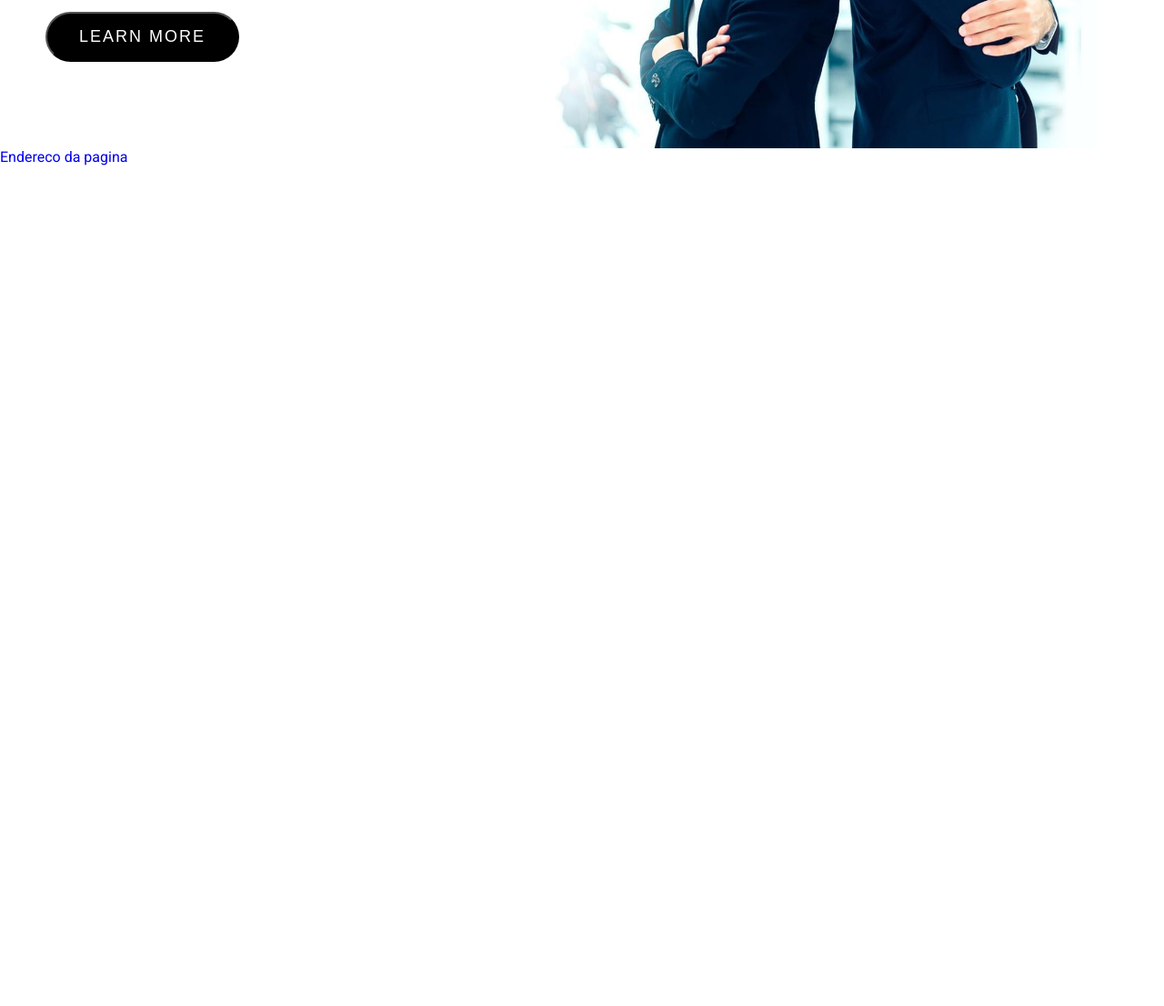
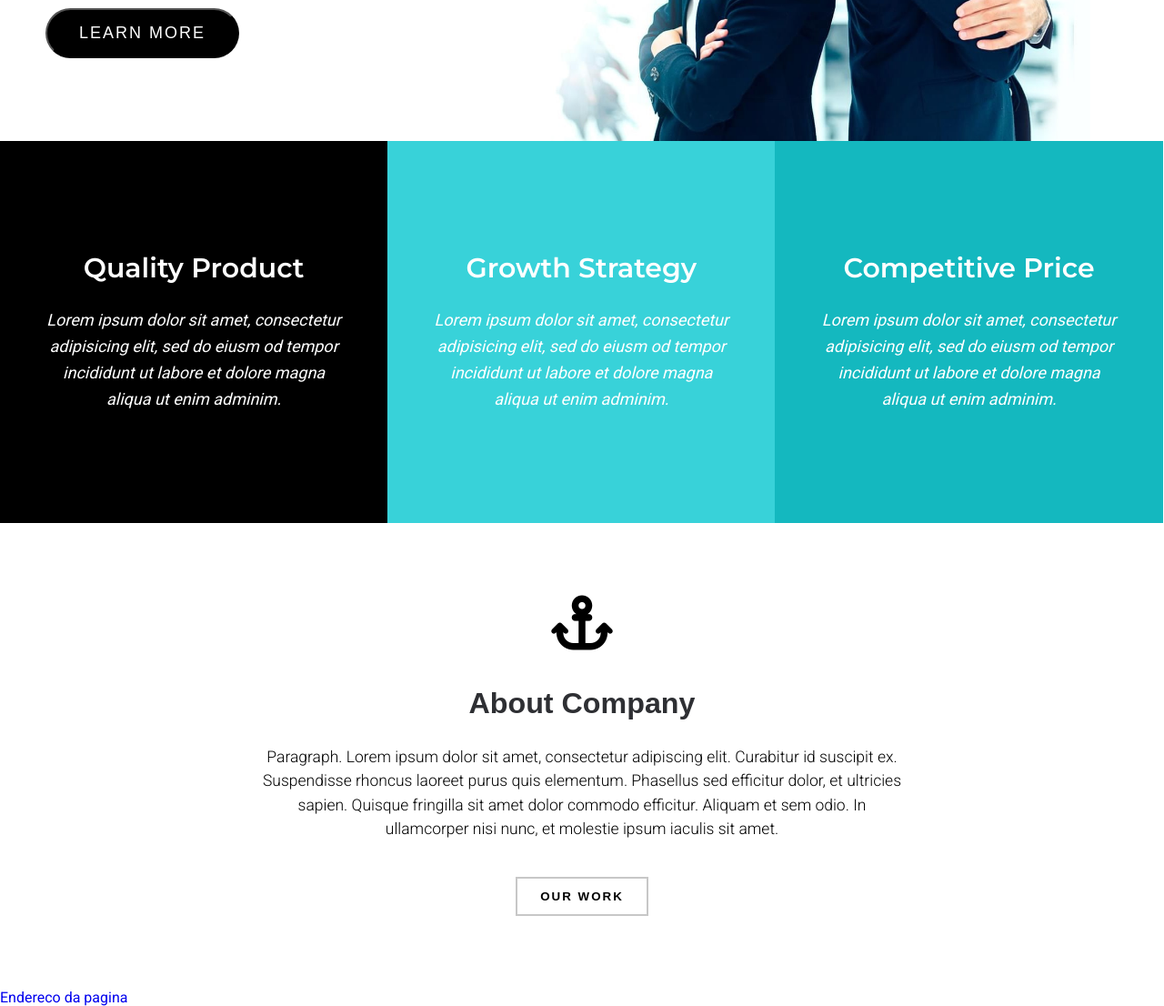
Before and after one commit to PauloHPMKT/desenvolvimento-web, a plain HTML site: page index.html in a window 1280 px wide. Shown: the part 500-1606 px from the top of the page at 91% size. Before the commit the page ends 800 px from the top, so only its background shows below. Drawn offline with nearby package versions, Linux system fonts and the light colour scheme.

Commit message:
criando novos estilos para novas secoes

```diff
--- a/index.html
+++ b/index.html
@@ -6,6 +6,7 @@
   <meta name="viewport" content="width=device-width, initial-scale=1.0">
   <title>Business Co</title>
   <link rel="stylesheet" href="styles.css">
+  <link rel="stylesheet" href="https://cdnjs.cloudflare.com/ajax/libs/font-awesome/6.2.1/css/all.min.css" integrity="sha512-MV7K8+y+gLIBoVD59lQIYicR65iaqukzvf/nwasF0nqhPay5w/9lJmVM2hMDcnK1OnMGCdVK+iQrJ7lzPJQd1w==" crossorigin="anonymous" referrerpolicy="no-referrer" />
 </head>
 <body>
   <header class="header">
@@ -33,7 +34,45 @@
         </div>
       </div>
     </section>
+    <section class="qualities">
+      <div class="description-content" id="black-color">
+        <div class="description">
+          <h3>Quality Product</h3>
+          <p>
+            Lorem ipsum dolor sit amet, consectetur adipisicing elit, sed do eiusm od tempor incididunt ut labore et dolore magna aliqua ut enim adminim.
+          </p>
+        </div>
+      </div>
+      <div class="description-content" id="cyan-color">
+        <div class="description">
+          <h3>Growth Strategy</h3>
+          <p>
+            Lorem ipsum dolor sit amet, consectetur adipisicing elit, sed do eiusm od tempor incididunt ut labore et dolore magna aliqua ut enim adminim.
+          </p>
+        </div>
+      </div>
+      <div class="description-content" id="dark-cyan-color">
+        <div class="description">
+          <h3>Competitive Price</h3>
+          <p>
+            Lorem ipsum dolor sit amet, consectetur adipisicing elit, sed do eiusm od tempor incididunt ut labore et dolore magna aliqua ut enim adminim.
+          </p>
+        </div>
+      </div>
+    </section>
+    <section class="company-container">
+      <div>
+        <i class="fa-solid fa-anchor"></i>
+        <h3>About Company</h3>
+        <p>
+          Paragraph. Lorem ipsum dolor sit amet, consectetur adipiscing elit. Curabitur id suscipit ex. Suspendisse rhoncus laoreet purus quis elementum. Phasellus sed efficitur dolor, et ultricies sapien. Quisque fringilla sit amet dolor commodo efficitur. Aliquam et sem odio. In ullamcorper nisi nunc, et molestie ipsum iaculis sit amet.
+        </p>
+        <button>Our Work</button>
+      </div>
+
+    </section>
     <a href="https://nicepage.com/website-templates/preview/business-company-21016?device=desktop">Endereco da pagina</a>
   </main>
+  <script src="index.js"></script>
 </body>
 </html>
--- a/styles.css
+++ b/styles.css
@@ -13,6 +13,11 @@
 
 body {
     font-family: 'Roboto', sans-serif;
+}
+
+main {
+    max-width: 1300px;
+    margin: auto;
 }
 
 /* estilos do header */
@@ -40,15 +45,10 @@ body {
     padding: 20px;
 }
 
-main {
-    max-width: 1300px;
-    margin: auto;
-}
-
 /* estilos da home */
 .home-page {
     display: flex;
-    height: 73vh;
+    height: 72vh;
     background-image: url("/img/bg-business.jpg");
     background-repeat: no-repeat;
     background-position: center;
@@ -93,3 +93,99 @@ main {
     font-weight: 500;
     cursor: pointer;
 }
+
+/* section  2 */
+.qualities {
+    display: flex;
+    min-height: 420px;
+    color: #fff;
+}
+
+.qualities .description-content {
+    width: 33.3%;
+    display: flex;
+    justify-content: center;
+    align-items: center;
+    padding: 50px;
+}
+
+/* setando cores dos cards */
+.qualities #black-color {
+    background-color: black;
+}
+.qualities #cyan-color {
+    background-color: #38d2d9;
+}
+.qualities #dark-cyan-color {
+    background-color: #14b8bf;
+}
+
+.qualities .description {
+    display: flex;
+    justify-content: center;
+    align-items: center;
+    flex-direction: column;
+    text-align: center;
+}
+
+.qualities .description h3 {
+    font-family: 'Montserrat', Arial, Helvetica, sans-serif;
+    font-size: 1.875rem;
+    font-weight: 600;
+    margin-bottom: 25px;
+}
+
+.qualities .description p {
+    font-style: italic;
+    line-height: 1.6;
+    font-size: 18px;
+}
+
+/* section 3 */
+.company-container {
+    display: flex;
+    justify-content: center;
+    align-items: center;
+    padding: 80px 280px;
+}
+
+.company-container > div {
+    text-align: center;
+}
+
+.company-container i,
+.company-container p {
+    margin-bottom: 40px;
+}
+
+.company-container i {
+    font-size: 60px;
+}
+
+.company-container h3 {
+    font-family: 'Monserrat', Arial, Helvetica, sans-serif;
+    font-size: 32.25px;
+    font-weight: 700;
+    color: #2E2F33;
+    margin-bottom: 27px;
+}
+
+.company-container p {
+    font-size: 17.5px;
+    font-weight: 300;
+    line-height: 1.5;
+}
+
+.company-container button {
+    text-transform: uppercase;
+    padding: 12px 25px;
+    background-color: transparent;
+    font-weight: 600;
+    letter-spacing: 2px;
+    border: 2px solid #c7c7c7;
+    cursor: pointer;
+}
+
+.company-container button:hover {
+    border-color: #6d6d6d;
+}
```
